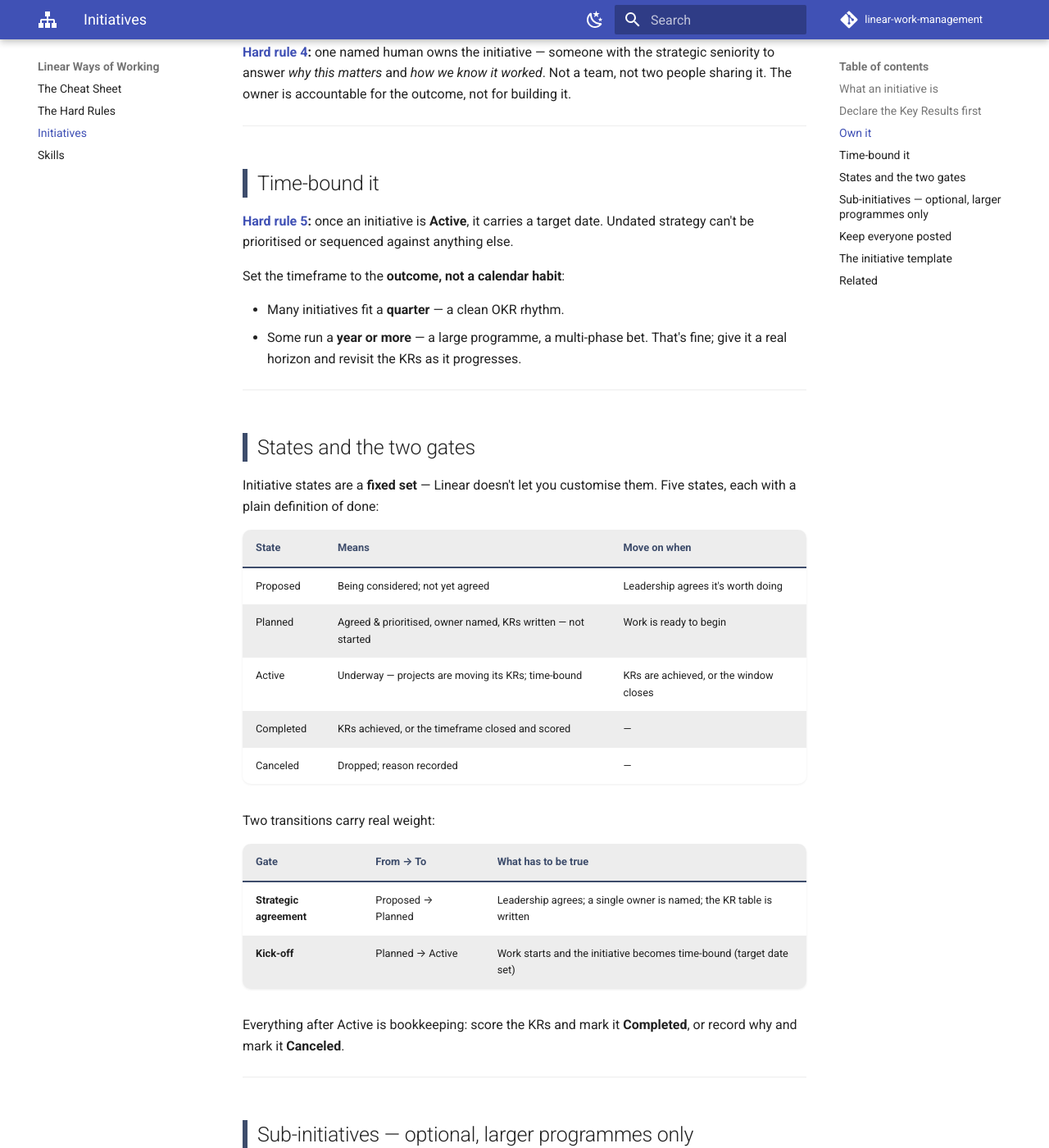
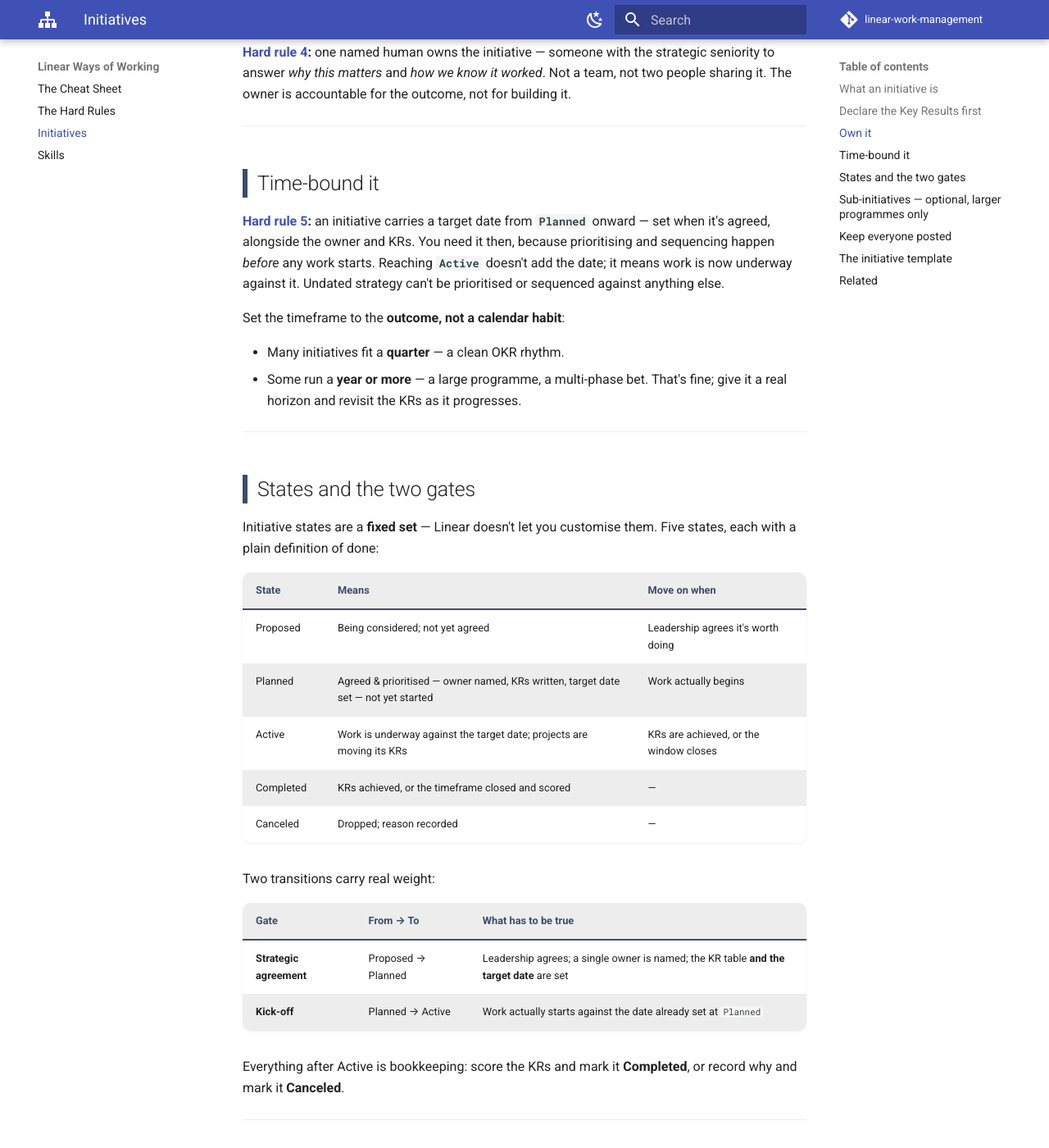
Before and after one commit to hungovercoders/linear-work-management, an MkDocs documentation site: the page built from docs/initiatives.md, in a window 1280 px wide and 1400 px high, scrolled down 1589 px. Shown: the whole window at 82% size. Built offline with MkDocs 1.6.1 and Material for MkDocs 9.7.7, drawn with Linux system fonts in a browser that asks for light colours; comment, search, counter and statistics services are not loaded.

Commit message:
docs: initiatives are dated from Planned, not Active (rule 5 symmetry)
The target date is set when an initiative is agreed (Proposed→Planned),
alongside the owner and KRs — because prioritisation and sequencing happen
before work starts. Active now means "work underway against that date", not
"the date first appears". This makes initiatives symmetric with projects, which
already carry dates from Planned. Updates rule 5 (cheat sheet + hard-rules),
the initiative states/gates, and the Initiatives page.

Co-Authored-By: Claude Opus 4.8 (1M context) <noreply@anthropic.com>

```diff
--- a/docs/initiatives.md
+++ b/docs/initiatives.md
@@ -61,8 +61,11 @@ not two people sharing it. The owner is accountable for the outcome, not for bui
 
 ## Time-bound it
 
-**[Hard rule 5](hard-rules.md):** once an initiative is **Active**, it carries a target
-date. Undated strategy can't be prioritised or sequenced against anything else.
+**[Hard rule 5](hard-rules.md):** an initiative carries a target date from **`Planned`**
+onward — set when it's agreed, alongside the owner and KRs. You need it then, because
+prioritising and sequencing happen *before* any work starts. Reaching **`Active`** doesn't
+add the date; it means work is now underway against it. Undated strategy can't be
+prioritised or sequenced against anything else.
 
 Set the timeframe to the **outcome, not a calendar habit**:
 
@@ -80,8 +83,8 @@ each with a plain definition of done:
 | State | Means | Move on when |
 |---|---|---|
 | Proposed | Being considered; not yet agreed | Leadership agrees it's worth doing |
-| Planned | Agreed & prioritised, owner named, KRs written — not started | Work is ready to begin |
-| Active | Underway — projects are moving its KRs; time-bound | KRs are achieved, or the window closes |
+| Planned | Agreed & prioritised — owner named, KRs written, target date set — not yet started | Work actually begins |
+| Active | Work is underway against the target date; projects are moving its KRs | KRs are achieved, or the window closes |
 | Completed | KRs achieved, or the timeframe closed and scored | — |
 | Canceled | Dropped; reason recorded | — |
 
@@ -89,8 +92,8 @@ Two transitions carry real weight:
 
 | Gate | From → To | What has to be true |
 |---|---|---|
-| **Strategic agreement** | Proposed → Planned | Leadership agrees; a single owner is named; the KR table is written |
-| **Kick-off** | Planned → Active | Work starts and the initiative becomes time-bound (target date set) |
+| **Strategic agreement** | Proposed → Planned | Leadership agrees; a single owner is named; the KR table **and the target date** are set |
+| **Kick-off** | Planned → Active | Work actually starts against the date already set at `Planned` |
 
 Everything after Active is bookkeeping: score the KRs and mark it **Completed**, or record
 why and mark it **Canceled**.
```
Also changed, not shown: docs/hard-rules.md (+8 -5 lines), docs/index.md (+6 -6 lines).
